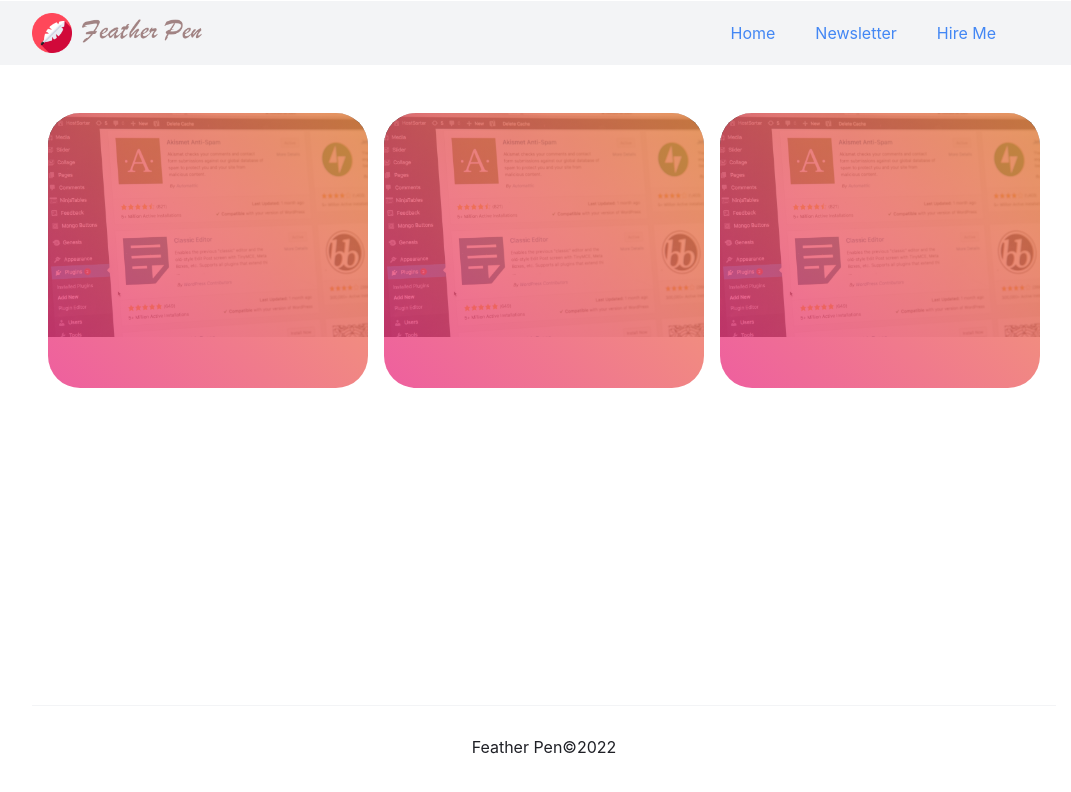
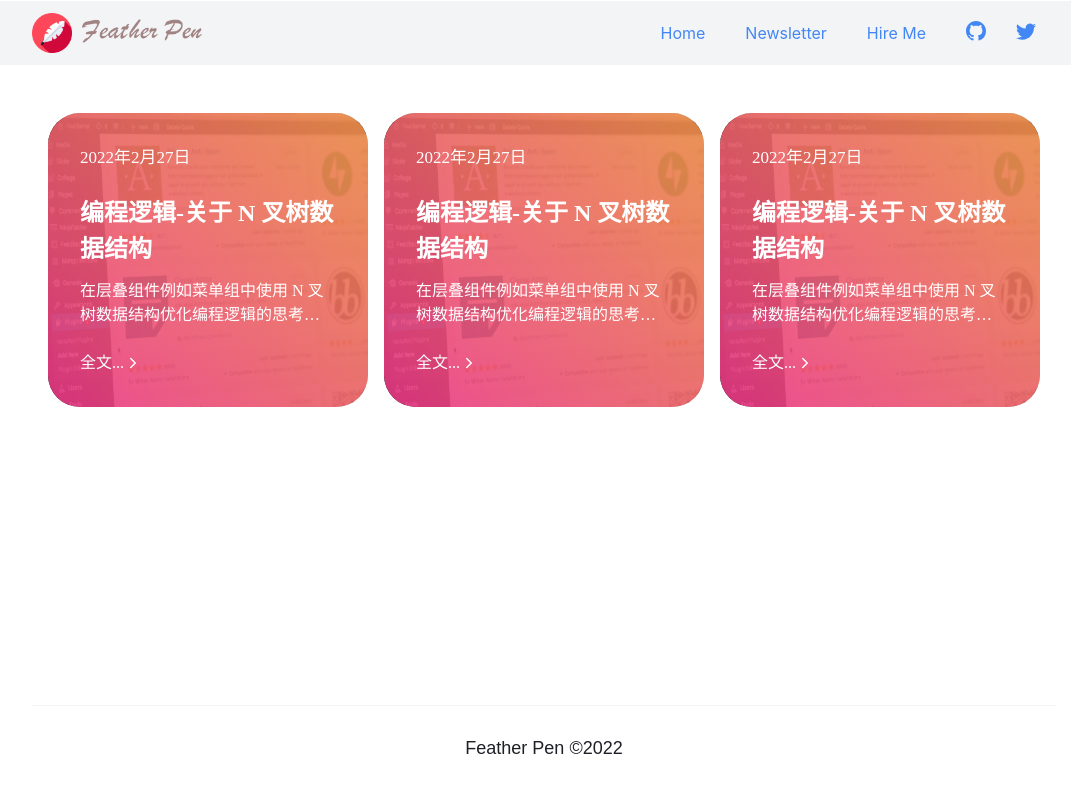
Before and after one commit to xiamu14/feather-pen, a Next.js app: page / in a window 1280 px wide. Shown: the top 792 px of the page, without its empty margins (96-1167 px from the left). Built offline with nearby package versions, Linux system fonts and the light colour scheme.

Commit message:
feature: header and footer.

```diff
--- a/package.json
+++ b/package.json
@@ -13,7 +13,8 @@
     "pangu": "^4.0.7",
     "prism-react-renderer": "^1.3.1",
     "react": "17.0.2",
-    "react-dom": "17.0.2"
+    "react-dom": "17.0.2",
+    "react-icons": "^4.3.1"
   },
   "devDependencies": {
     "@types/node": "17.0.21",
--- a/src/components/footer.module.css
+++ b/src/components/footer.module.css
@@ -9,4 +9,6 @@
   border-top: 1px solid rgba(242, 243, 245, 0.9);
   margin: 0 auto;
   width: 80%;
+  font-family: fantasy, sans-serif;
+  font-size: 18px;
 }
--- a/src/components/footer.tsx
+++ b/src/components/footer.tsx
@@ -1,5 +1,5 @@
 import style from "./footer.module.css";
 
 export default function Footer() {
-  return <footer className={style["footer"]}>Feather Pen©2022</footer>;
+  return <footer className={style["footer"]}>Feather Pen ©2022</footer>;
 }
--- a/src/components/header.module.css
+++ b/src/components/header.module.css
@@ -36,4 +36,11 @@
 
 .menu > li {
   padding: 20px;
+  display: flex;
+  justify-content: center;
 }
+
+.menu > li:last-child {
+  width: 110px;
+  justify-content: space-between;
+}
--- a/src/components/header.tsx
+++ b/src/components/header.tsx
@@ -2,6 +2,7 @@ import LogoText from "@src/assets/images/logo-text.png";
 import LogoImg from "@src/assets/images/logo.png";
 import Image from "next/image";
 import Link from "next/link";
+import { BsGithub, BsTwitter } from "react-icons/bs";
 import style from "./header.module.css";
 
 export default function Header() {
@@ -31,32 +32,22 @@ export default function Header() {
         </li>
         <li>
           <a
-            className="linkedin"
-            href="https://www.linkedin.com/in/areknawo/"
-            title="linkedin"
+            className="github"
+            href="https://github.com/xiamu14"
+            title="github"
+            target="_blank"
+            rel="noreferrer"
           >
-            <i className="icons icons-linkedin"></i>
-          </a>
-          <a
-            className="github"
-            href="https://github.com/areknawo"
-            title="github"
-          >
-            <i className="icons icons-github"></i>
-          </a>
-          <a
-            className="facebook"
-            href="https://www.facebook.com/areknawoblog"
-            title="areknawoblog"
-          >
-            <i className="icons icons-facebook"></i>
+            <BsGithub size={20} />
           </a>
           <a
             className="twitter"
-            href="https://twitter.com/areknawo"
-            title="@areknawo"
+            href="https://twitter.com/BenjarminX"
+            title="@BenjarminX"
+            target="_blank"
+            rel="noreferrer"
           >
-            <i className="icons icons-twitter"></i>
+            <BsTwitter size={20} />
           </a>
         </li>
       </ul>
--- a/src/components/page_card.module.css
+++ b/src/components/page_card.module.css
@@ -1,10 +1,11 @@
 .postCard {
-  height: 275px;
+  height: 294px;
   position: relative;
   flex-grow: 1;
   width: 20%;
   display: flex;
   flex-direction: column;
+  justify-content: space-between;
   padding: 2rem;
   margin: 0.5rem;
   max-width: 20rem;
@@ -17,7 +18,6 @@
   animation-delay: 1.4s;
   transition: opacity, transform 0.2s ease-out;
   width: 26%;
-  padding: 1rem;
 }
 
 .postCard:hover {
@@ -51,6 +51,10 @@
   z-index: -2;
 }
 
+.postImage > span {
+  position: unset !important;
+}
+
 .postOverlay {
   top: 0;
   left: 0;
@@ -59,8 +63,23 @@
   width: 100%;
   background-image: linear-gradient(
     45deg,
-    rgb(234, 55, 135, 0.8),
-    rgb(240, 145, 73, 0.8)
+    rgb(234, 55, 135, 0.9),
+    rgb(240, 145, 73, 0.9)
   );
   z-index: -1;
 }
+
+.postDate {
+  font-size: 17px;
+}
+
+.postTitle {
+  font-size: 1.5rem;
+  color: #fff;
+  line-height: 1.2;
+}
+
+.postMore {
+  display: flex;
+  align-items: center;
+}
--- a/src/components/page_card.tsx
+++ b/src/components/page_card.tsx
@@ -1,10 +1,18 @@
 import TestImg from "@src/assets/images/2.jpeg";
 import Image from "next/image";
 import Link from "next/link";
+import { FiChevronRight } from "react-icons/fi";
 import style from "./page_card.module.css";
+interface Props {
+  title: string;
+  excerpt: string;
+  updateAt: number;
+  href: string;
+}
 export default function PageCard() {
   return (
-    <article className={style["postCard"]}>
+    <div className={style["postCard"]}>
+      <article className="heti heti--classic">
         <div className={style["postLink"]}>
           <Link href="/paper/tree">tree</Link>
         </div>
@@ -12,6 +20,18 @@ export default function PageCard() {
           <Image src={TestImg} alt="" />
         </div>
         <div className={style["postOverlay"]}></div>
+        <span className="postMeta">
+          <span className={style["postDate"]}>2022年2月27日</span>
+        </span>
+        <h2 className={style["postTitle"]}>编程逻辑-关于 N 叉树数据结构</h2>
+        <p className="postExcerpt">
+          在层叠组件例如菜单组中使用 N 叉树数据结构优化编程逻辑的思考…
+        </p>
+        <span className={style["postMore"]}>
+          全文...
+          <FiChevronRight color="white" font-size={18} />
+        </span>
       </article>
+    </div>
   );
 }
```
Also changed, not shown: src/assets/images/chevron-right.svg (added), 1 other file (tests, documents, lock files or other folders). Lines whose indentation alone changed are shown as unchanged.
